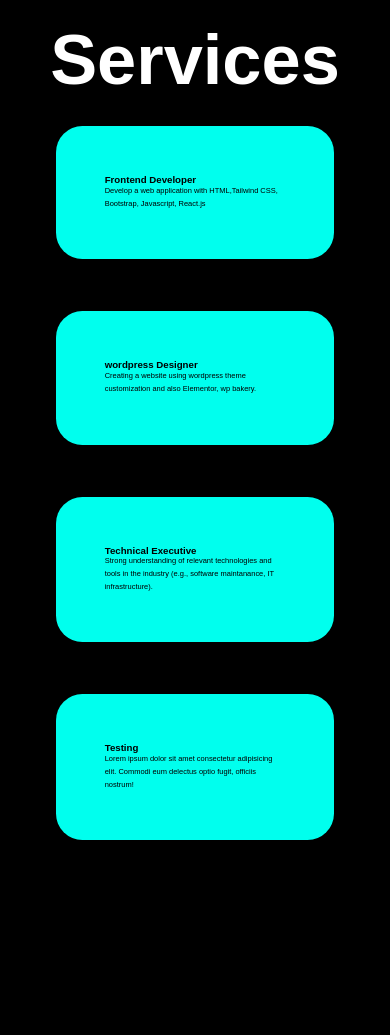
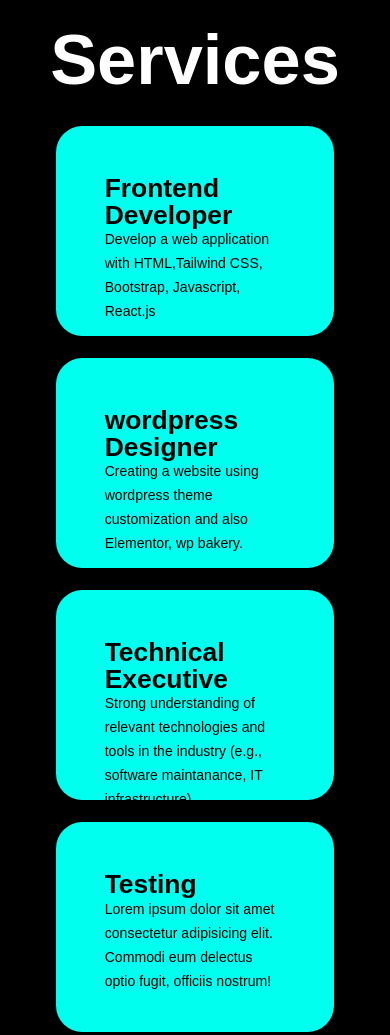
Before and after one commit to mkError420/MK-portfolio, a plain HTML site: page index.html in a window 390 px wide. Shown: the part 2920-3955 px from the top of the page. Drawn offline with nearby package versions, Linux system fonts and the light colour scheme.

Commit message:
Add files via upload

```diff
--- a/style.css
+++ b/style.css
@@ -752,41 +752,21 @@ span{
 
 
 
-   @media (max-width: 425px) {
+   /*@media (max-width: 425px) {
     .services-container {
-        flex-direction: column; /* Stack service boxes vertically */
+        flex-direction: column;
     }
 
     .service-box {
-        flex: 1 1 100%; /* Full width for each service box */
-        margin-bottom: 15px; /* Space between boxes */
+        flex: 1 1 100%;
+        margin-bottom: 15px;
     }
 
     .service-info h4 {
-        font-size: 1.1em; /* Smaller heading size */
+        font-size: 1.1em;
     }
 
     .service-info p {
-        font-size: 0.85em; /* Smaller paragraph size */
+        font-size: 0.85em;
     }
-}
-
-
-@media (max-width: 725px) {
-  .services-container {
-      flex-direction: column; /* Stack service boxes vertically */
-  }
-
-  .service-box {
-      flex: 2 2 100%; /* Full width for each service box */
-      margin-bottom: 30px; /* Space between boxes */
-  }
-
-  .service-info h4 {
-      font-size: 1.1em; /* Smaller heading size */
-  }
-
-  .service-info p {
-      font-size: 0.85em; /* Smaller paragraph size */
-  }
-}
+}*/
```
